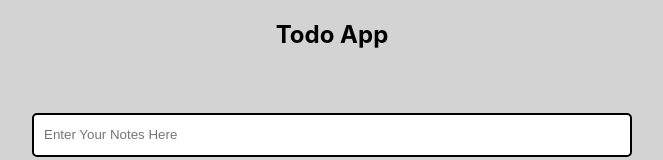
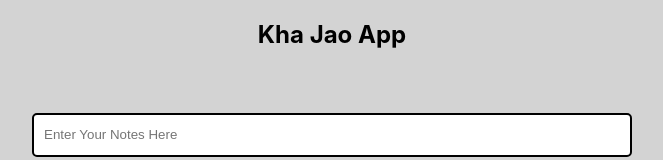
Before and after one commit to Osho957/ToDoApp, a React (Create React App) app: page / in a window 1280 px wide. Shown: the top 160 px of the page, without its empty margins (308-971 px from the left). Built offline with nearby package versions, Linux system fonts and the light colour scheme.

Commit message:
Changes Done

```diff
--- a/src/components/Todo.tsx
+++ b/src/components/Todo.tsx
@@ -33,7 +33,7 @@ export default function Todo() {
 
   return (
    <>
-   <h2 className="heading">Todo App</h2>
+   <h2 className="heading">Kha Jao App</h2>
     <input className="container" placeholder="Enter Your Notes Here" type="text" value={value} onChange={(e)=>(setValue(e.target.value))}/>
    <div className="btn_holder">
    <button className="btn"
```
